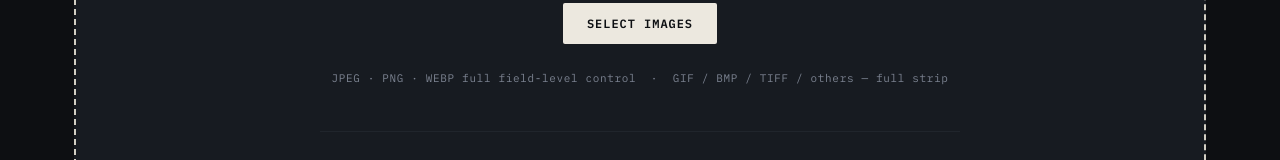
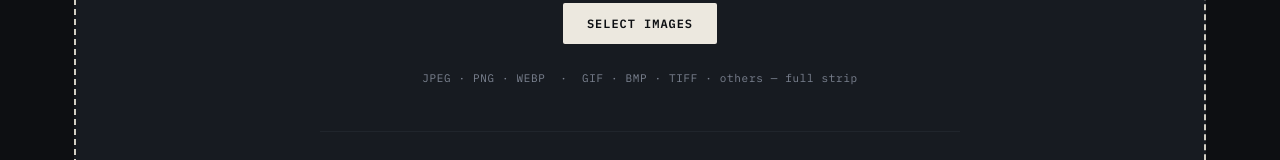
Before and after one commit to gaganverma14/ZeroTrace, a plain HTML site: page index.html in a window 1280 px wide. Shown: the part 381-541 px from the top of the page. Drawn offline with nearby package versions, Linux system fonts and the light colour scheme.

Commit message:
Update index.html

```diff
--- a/index.html
+++ b/index.html
@@ -356,7 +356,7 @@ body[data-theme="light"] ::selection{background:var(--keep);color:#fff}
         <h1>Drop image evidence to begin</h1>
         <p>or click below to browse your files</p>
         <button class="intake-browse" id="browseBtn" type="button">Select Images</button>
-        <div class="intake-formats">JPEG · PNG · WEBP full field-level control &nbsp;·&nbsp; GIF / BMP / TIFF / others — full strip</div>
+        <div class="intake-formats">JPEG · PNG · WEBP &nbsp;·&nbsp; GIF · BMP · TIFF · others — full strip</div>
 
         <div class="intake-explain">
           <div>
```
